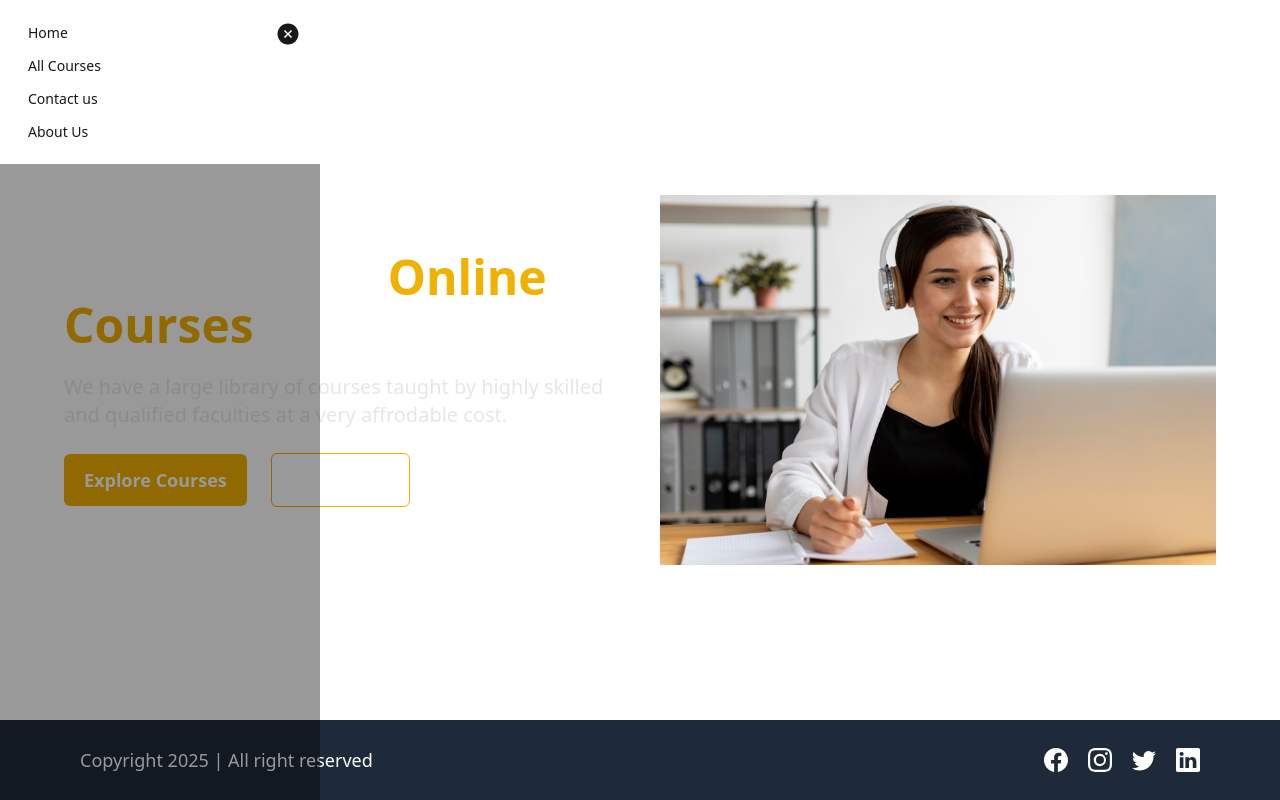
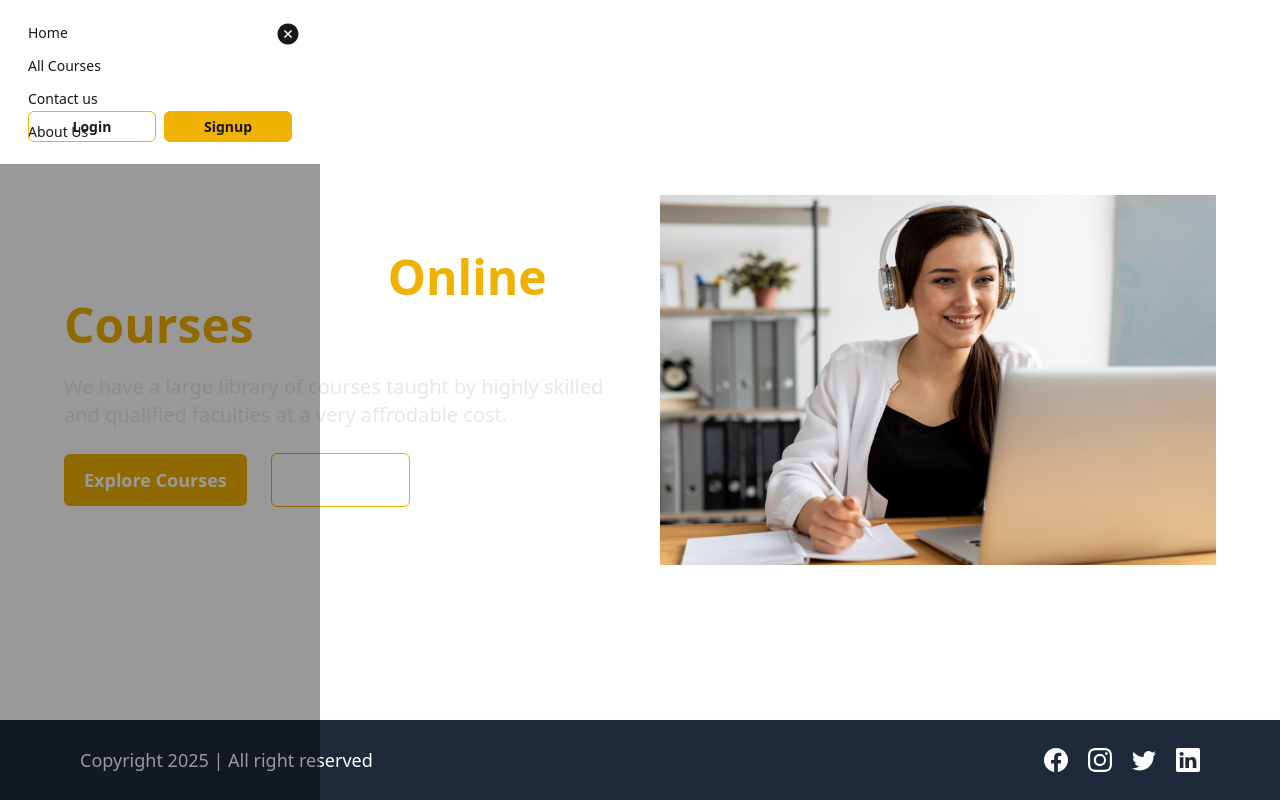
Before and after one commit to SagarSuryawan/react.js, a React (Vite) app: page / in a window 1280 px wide. Both pictures are taken after a click on the label 32 px from the left and 32 px from the top of the page. Built offline with nearby package versions, Linux system fonts and the light colour scheme.

Commit message:
added login signup btn to sidebar

```diff
--- a/src/Layouts/HomeLayout.jsx
+++ b/src/Layouts/HomeLayout.jsx
@@ -1,9 +1,21 @@
 import {FiMenu}  from 'react-icons/fi'
 import {AiFillCloseCircle} from 'react-icons/ai'
-import {Link} from 'react-router-dom'
+import {Link, useNavigate} from 'react-router-dom'
 import Footer from '../Components/Footer'
+import {useDispatch, useSelector}  from 'react-redux'
 
 function HomeLayout( {children} ) {
+
+    const dispatch = useDispatch()
+
+    const navigate = useNavigate()
+    // used for navigating between pages without relying on <Link> or <Redirect>. You can pass data while navigating
+
+    const isLoggedIn = useSelector((state) => state ?.auth ?.isLoggedIn)
+    const role = useSelector((state) => state?. auth?.role)
+    //If state.auth does not exist, it returns undefined instead of crashing.
+    // if state not null then return auth and auth not null then isLoggedIn return
+
 
     function ChangeWidth () {
         // This function tries to set the width of the sidebar (.drawer-side) to 0.
@@ -24,8 +36,18 @@ function HomeLayout( {children} ) {
 
     }
 
+    async function handelLogout(e) {
+        e.preventDefault()
+
+        // const res = await dispatch(logout())
+        // logout get from auth slice
+
+        // if(res?.payload?.success)
+            navigate("/")
+    }
+
     return(
-        <div className="min-h-[90vh]  ">
+        <div className="min-h-[100vh]  ">
 
             <div className="drawer absolute left-0 z-50 w-fit ">
                 <input type="checkbox" id="my-drawer" className="drawer-toggle"  />
@@ -52,6 +74,11 @@ function HomeLayout( {children} ) {
                             <Link to="/">Home</Link>
 
                         </li>
+                        {isLoggedIn && role === "ADMIN" && (
+                            <li>
+                                 <Link to="/admin/dashboard">Admin Dashboard</Link>
+                            </li>
+                        )}
                         <li>
                             <Link to="/courses">All Courses</Link>
 
@@ -64,6 +91,33 @@ function HomeLayout( {children} ) {
                             <Link to="/about">About Us</Link>
 
                         </li>
+                        {!isLoggedIn && (
+                            <li className="absolute bottom-4 w-[90%]">
+                            <div className='w-full flex items-center justify-center gap-2'>
+                                <button className='border border-yellow-500  hover:bg-yellow-600 btn-primary px-4 py-1 font-semibold rounded-md w-full transition-all ease-in-out duration-300'>
+                                    <Link to= "/Login">Login</Link>
+                                </button>
+
+                                <button className='border border-yellow-500 bg-yellow-500   btn-secondary px-4 py-1 font-semibold rounded-md w-full'>
+                                    <Link to= "/signup">Signup</Link>
+                                </button>
+                            </div>
+                            </li>
+                        )}
+
+                        {isLoggedIn && (
+                            <li className="absolute bottom-4 w-[90%]">
+                            <div className='w-full flex items-center justify-center gap-2'>
+                                <button className='border border-yellow-500  hover:bg-yellow-600 btn-primary px-4 py-1 font-semibold rounded-md w-full transition-all ease-in-out duration-300'>
+                                    <Link to= "/user/profile">Profile</Link>
+                                </button>
+
+                                <button className='border border-yellow-500 bg-yellow-500   btn-secondary px-4 py-1 font-semibold rounded-md w-full'>
+                                    <Link onClick={handelLogout}>Logout</Link>
+                                </button>
+                            </div>
+                            </li>
+                        )}
                     </ul>
                 </div>
             </div>
```
